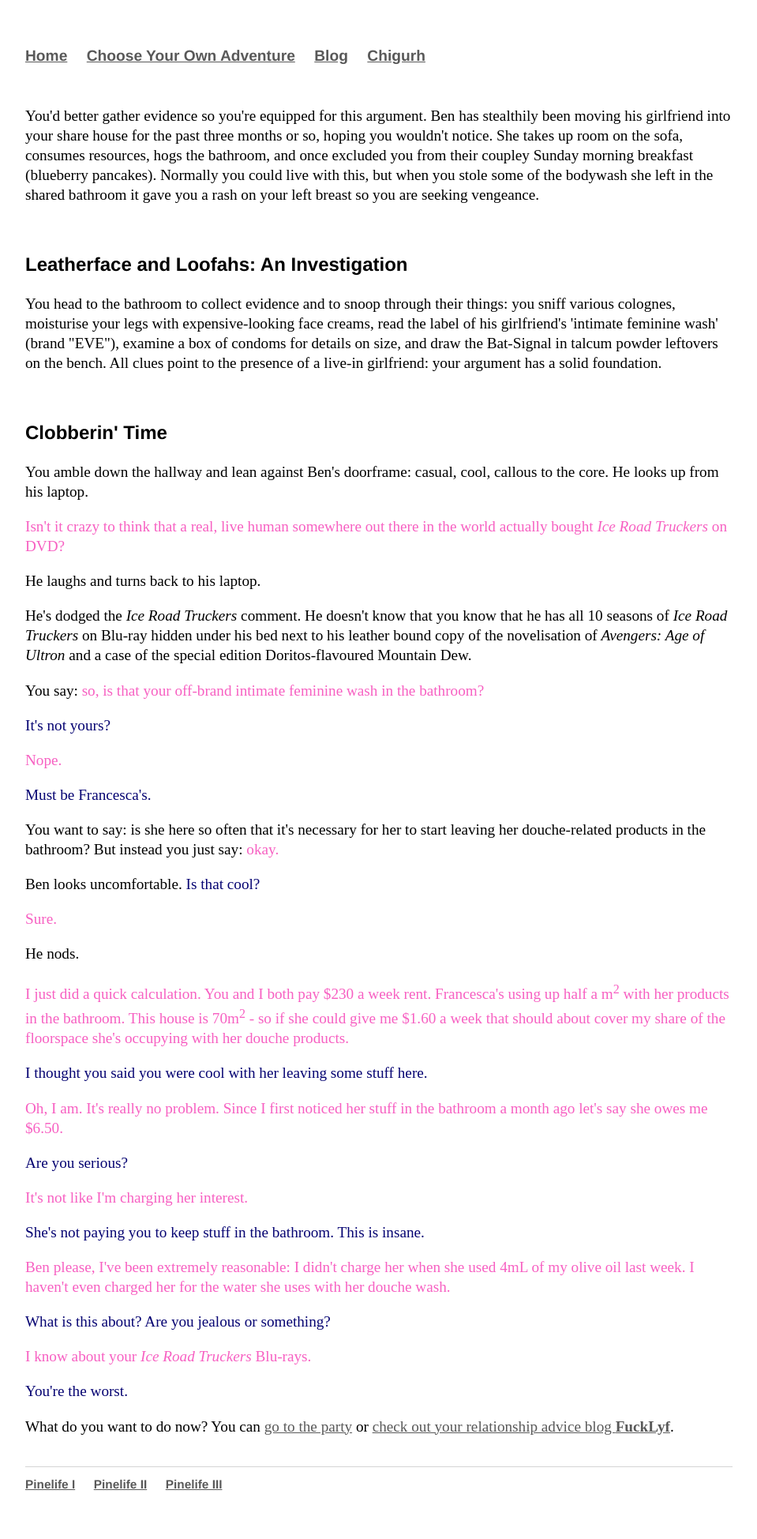
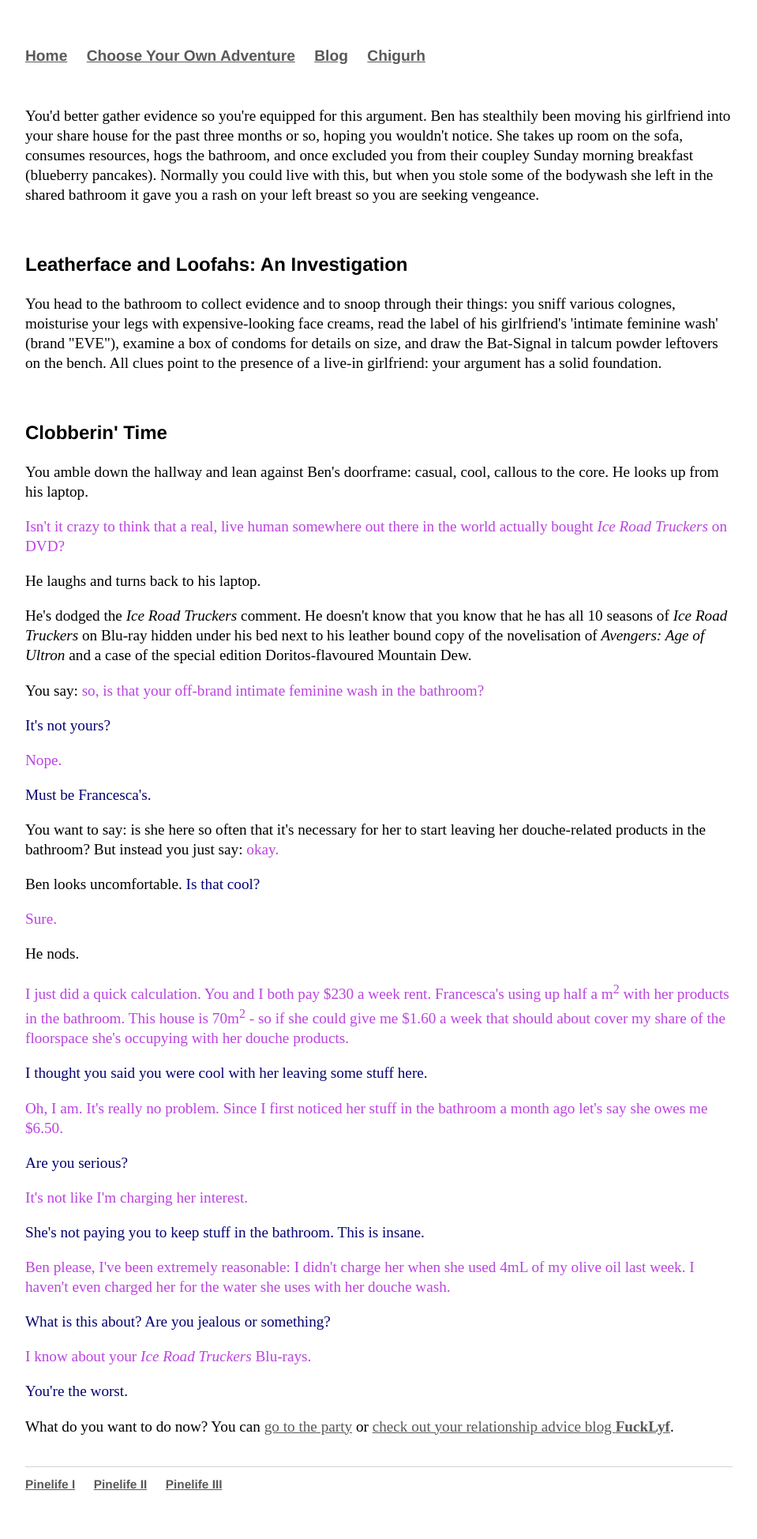
Before and after one commit to Pinelife/pinelife.github.io, a Jekyll site: the page built from Hellhole/Room3.html, in a window 1280 px wide. Shown: the whole page at 79% size, without its empty margins (160-1119 px from the left). Built offline with Jekyll 4.4.1, drawn with Linux system fonts in a browser that asks for light colours.

Commit message:
Update main.css

```diff
--- a/css/main.css
+++ b/css/main.css
@@ -1,5 +1,5 @@
 .lauria {
-color: #f760c2;
+color: #bb43e0;
  }
 
 .ben {
```
